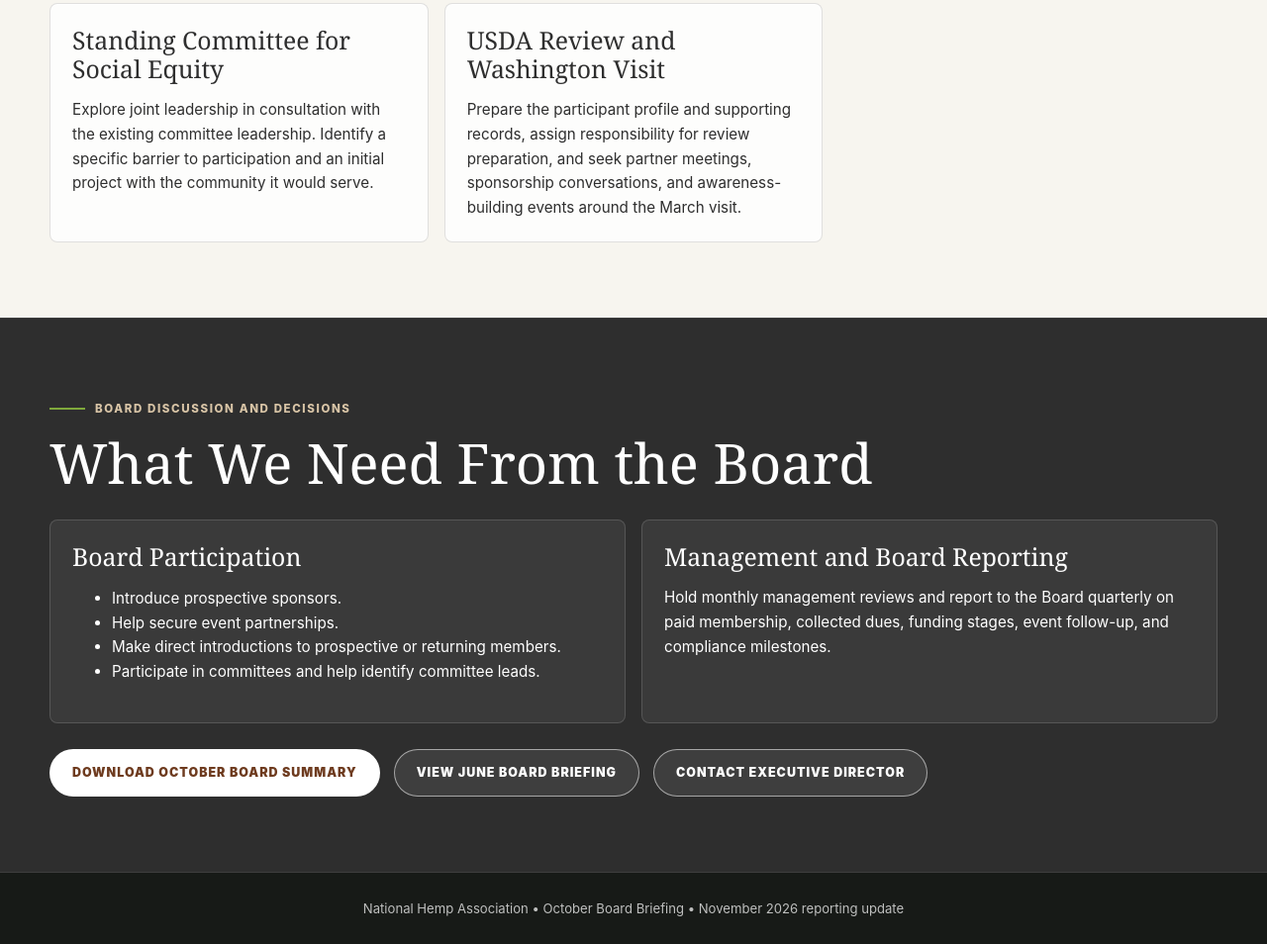
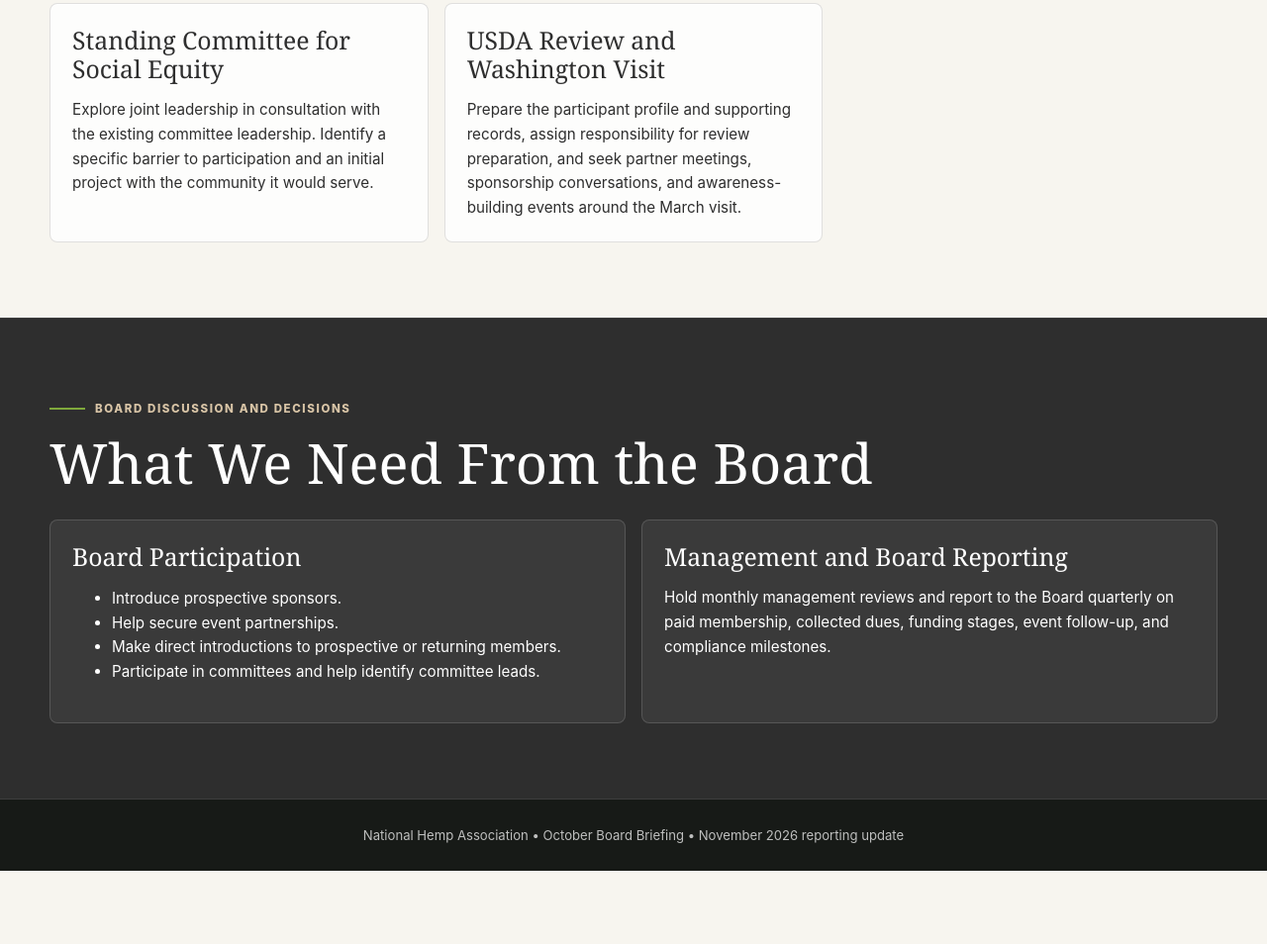
Before and after one commit to Tangent-West/nha-2026-october-board-briefing, a plain HTML site: page index.html in a window 1280 px wide. Shown: the part 7031-7985 px from the top of the page at 99% size. After the commit the page ends 7911 px from the top, so only its background shows below. Drawn offline with Linux system fonts and the light colour scheme.

Commit message:
Remove October board summary download and closing buttons

```diff
--- a/index.html
+++ b/index.html
@@ -7,7 +7,7 @@
   <title>NHA 2026 October Board Briefing</title>
   <link rel="icon" href="assets/nha-icon.png">
   <link rel="stylesheet" href="briefing-base.css">
-  <link rel="stylesheet" href="october.css?v=2">
+  <link rel="stylesheet" href="october.css?v=3">
   <script src="briefing.js" defer></script>
 </head>
 <body class="october-briefing">
@@ -261,11 +261,6 @@
           <article class="card dark report-card"><h3>Board Participation</h3><ul><li>Introduce prospective sponsors.</li><li>Help secure event partnerships.</li><li>Make direct introductions to prospective or returning members.</li><li>Participate in committees and help identify committee leads.</li></ul></article>
           <article class="card dark report-card"><h3>Management and Board Reporting</h3><p>Hold monthly management reviews and report to the Board quarterly on paid membership, collected dues, funding stages, event follow-up, and compliance milestones.</p></article>
         </div>
-        <div class="button-row closing-links">
-          <a class="btn btn-primary" href="board-materials-summary.txt" download>Download October Board Summary</a>
-          <a class="btn btn-outline" href="https://tangent-west.github.io/nha-2026-june-board-briefing/">View June Board Briefing</a>
-          <a class="btn btn-outline" href="mailto:sully@nationalhempassociation.org">Contact Executive Director</a>
-        </div>
       </div>
     </section>
   </main>
--- a/october.css
+++ b/october.css
@@ -296,10 +296,6 @@
   margin-top: 5px;
 }
 
-.closing-links {
-  justify-content: flex-start;
-}
-
 .detail-update {
   padding-block: 58px;
   background: #fff;
```
Also changed, not shown: board-materials-summary.txt (deleted).
